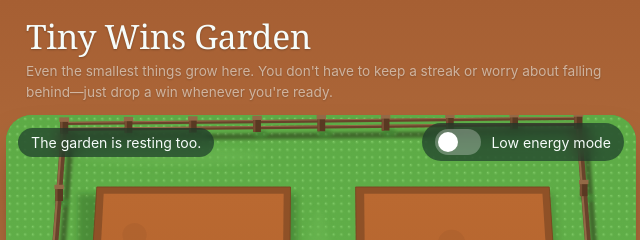
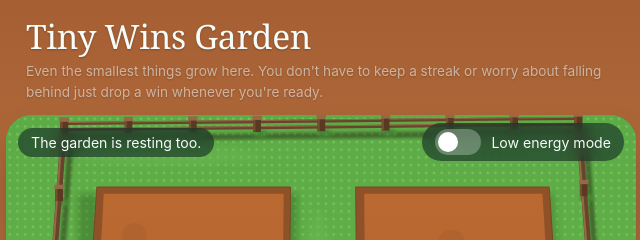
Before and after one commit to IcedToffe/my-tiny-wins, a plain HTML site: page index.html in a window 1280 px wide. Shown: the top 240 px of the page, 319-959 px from the left. Drawn offline with Linux system fonts and the light colour scheme.

Commit message:
fix the grammar

```diff
--- a/index.html
+++ b/index.html
@@ -254,7 +254,7 @@ h1{font-size:2.1rem;line-height:1.1}
 <main>
   <header>
     <h1>Tiny Wins Garden</h1>
-    <p class="sub">Even the smallest things grow here. You don't have to keep a streak or worry about falling behind—just drop a win
+    <p class="sub">Even the smallest things grow here. You don't have to keep a streak or worry about falling behind just drop a win
     whenever you're ready.</p>
   </header>
 
```
